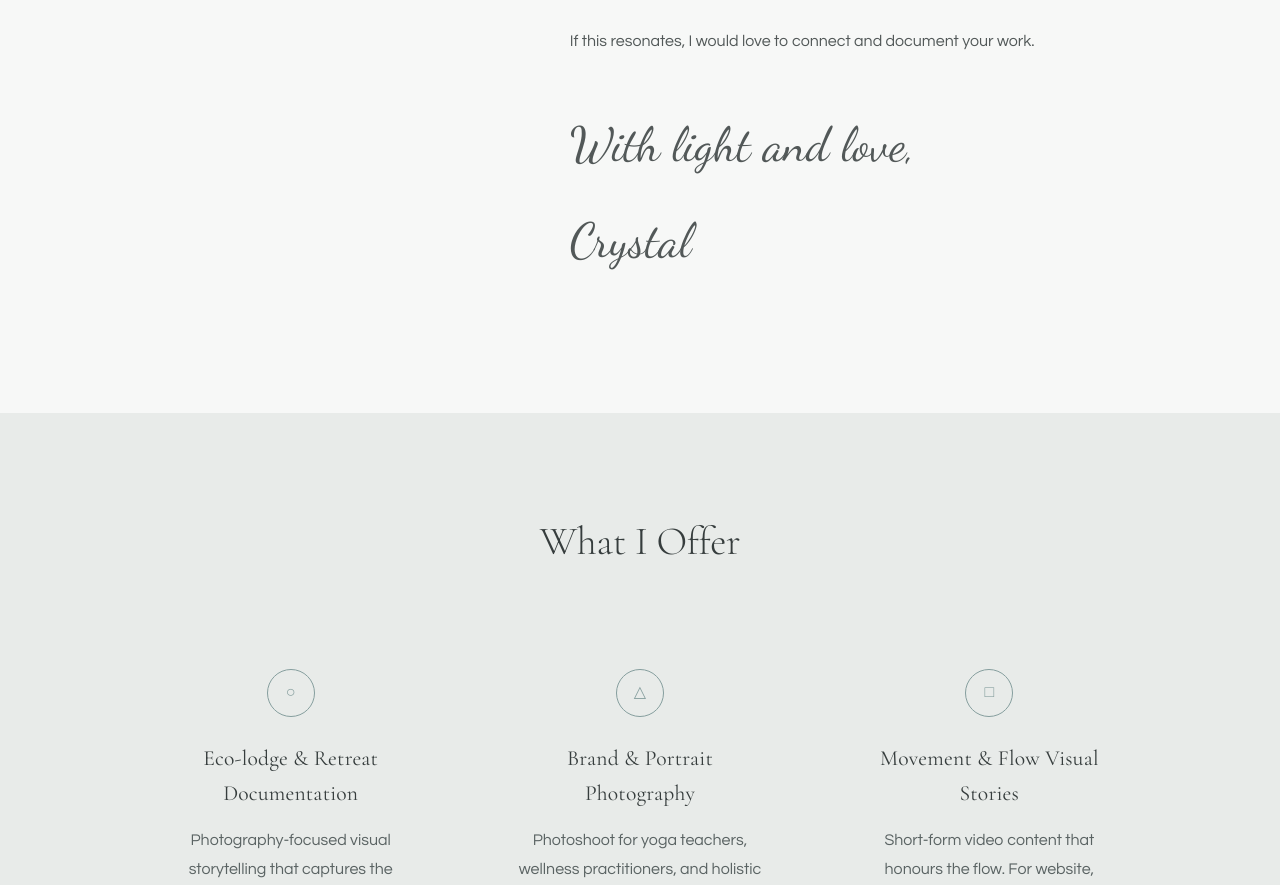
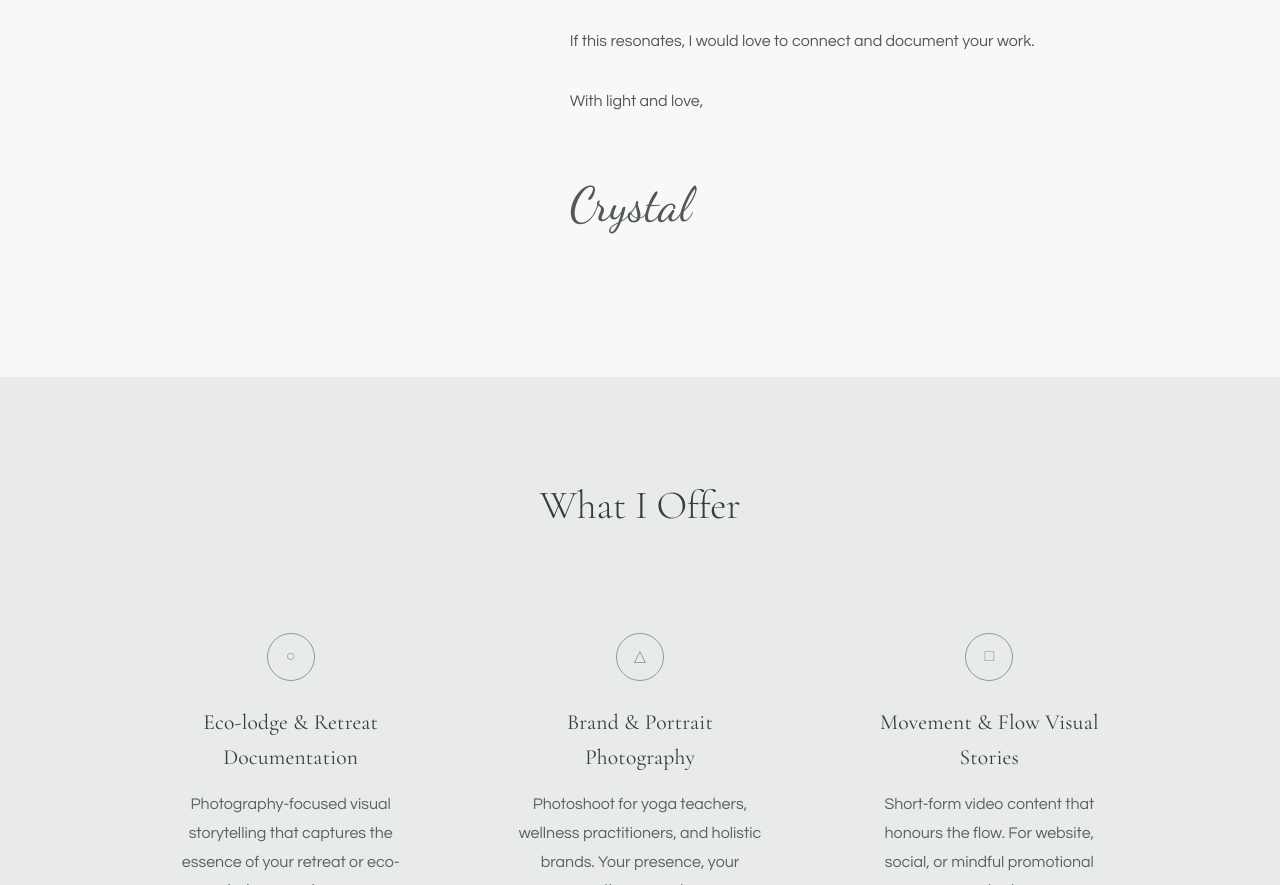
Before and after one commit to whiskerwonderz/zenwildom, a website: page about.html in a window 1280 px wide. Shown: the part 963-1848 px from the top of the page. Drawn offline with nearby package versions, Linux system fonts and the light colour scheme.

Commit message:
Separate signature from closing line

```diff
--- a/about.html
+++ b/about.html
@@ -786,7 +786,8 @@
             <p>I work with yoga teachers and studios, eco-lodges and retreat hosts, holistic wellness and earth-inspired brands. My approach is mindful and intuitive, I focus on documenting what is already there—beautifully unique movements to moments.</p>
             <p>When I am not behind the camera, you will find me in my own practice and explorations—wild mountains, quiet islands, sunkissed rice paddies—wherever stillness and zenness meets the wild and untamed. Always drawn to the roads less travelled.</p>
             <p>If this resonates, I would love to connect and document your work.</p>
-            <p class="signature">With light and love,<br>Crystal</p>
+            <p>With light and love,</p>
+            <p class="signature">Crystal</p>
         </div>
     </section>
 
```
